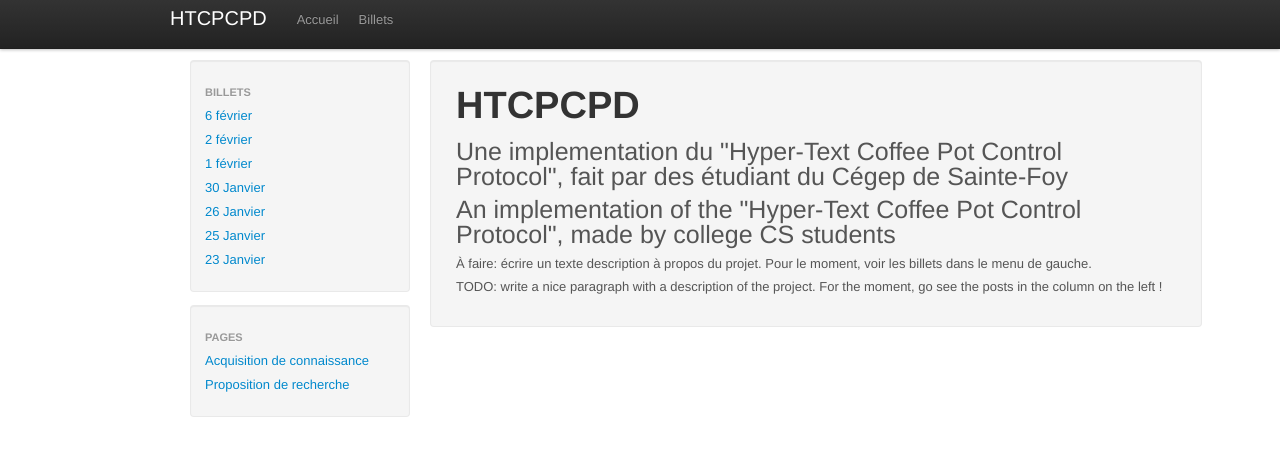
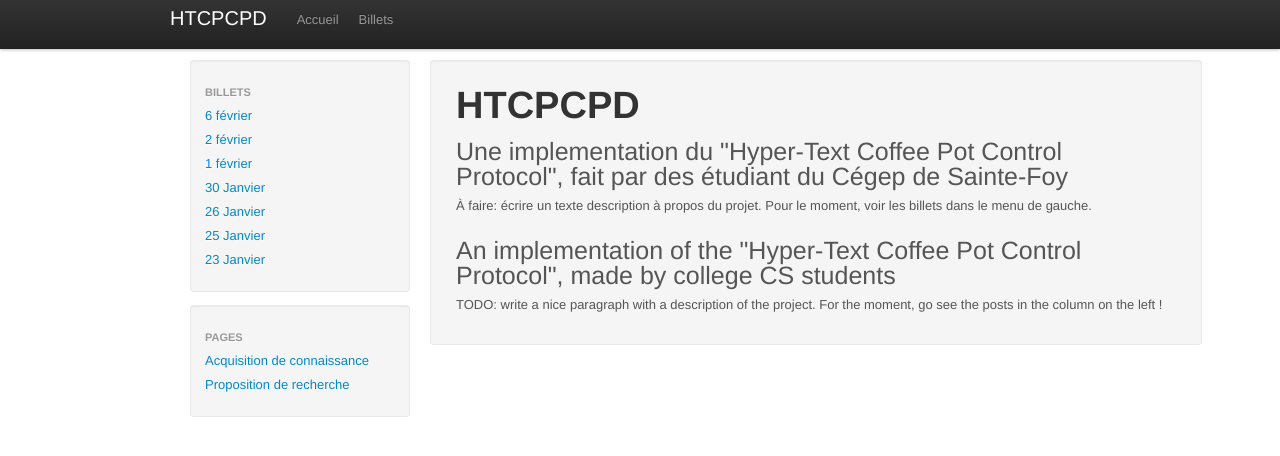
Before and after one commit to gelendir/htcpcpd, a Jekyll site: the page built from index.html, in a window 1280 px wide. Shown: the top 456 px of the page. Built offline with Jekyll 4.4.1, drawn with Linux system fonts in a browser that asks for light colours.

Commit message:
page d'accueil

```diff
--- a/index.html
+++ b/index.html
@@ -6,13 +6,17 @@ title: Page d'accueil
 <header class="head">
     <h1>HTCPCPD</h1>
     <p>Une implementation du "Hyper-Text Coffee Pot Control Protocol", fait par des étudiant du Cégep de Sainte-Foy</p>
-    <p>An implementation of the "Hyper-Text Coffee Pot Control Protocol", made by college CS students</p>
 </header>
 
 <p>
 À faire: écrire un texte description à propos du projet. Pour le moment, voir les billets dans le menu de gauche.
 </p>
 
+<br />
+<header class="head">
+    <p>An implementation of the "Hyper-Text Coffee Pot Control Protocol", made by college CS students</p>
+</header>
+
 <p>
 TODO: write a nice paragraph with a description of the project. For the moment, go see the posts in the column on the left !
 </p>
```
